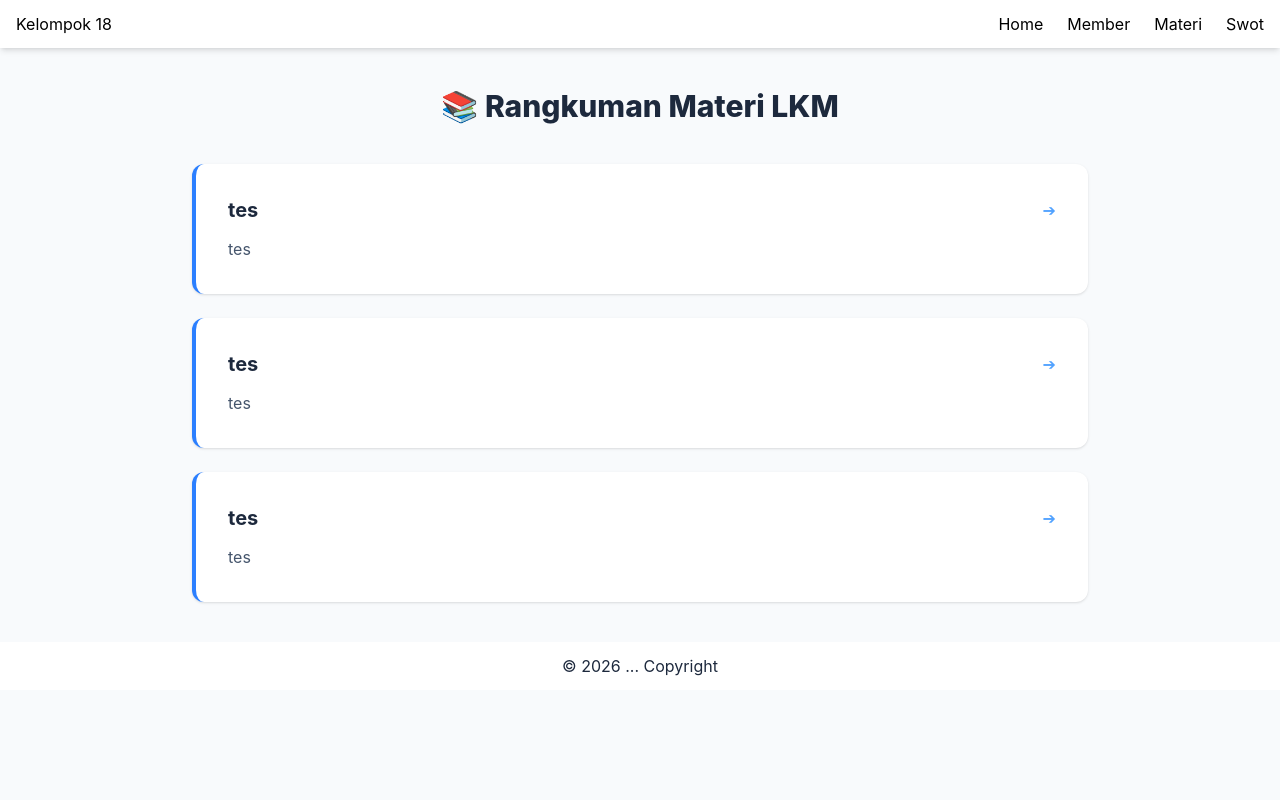
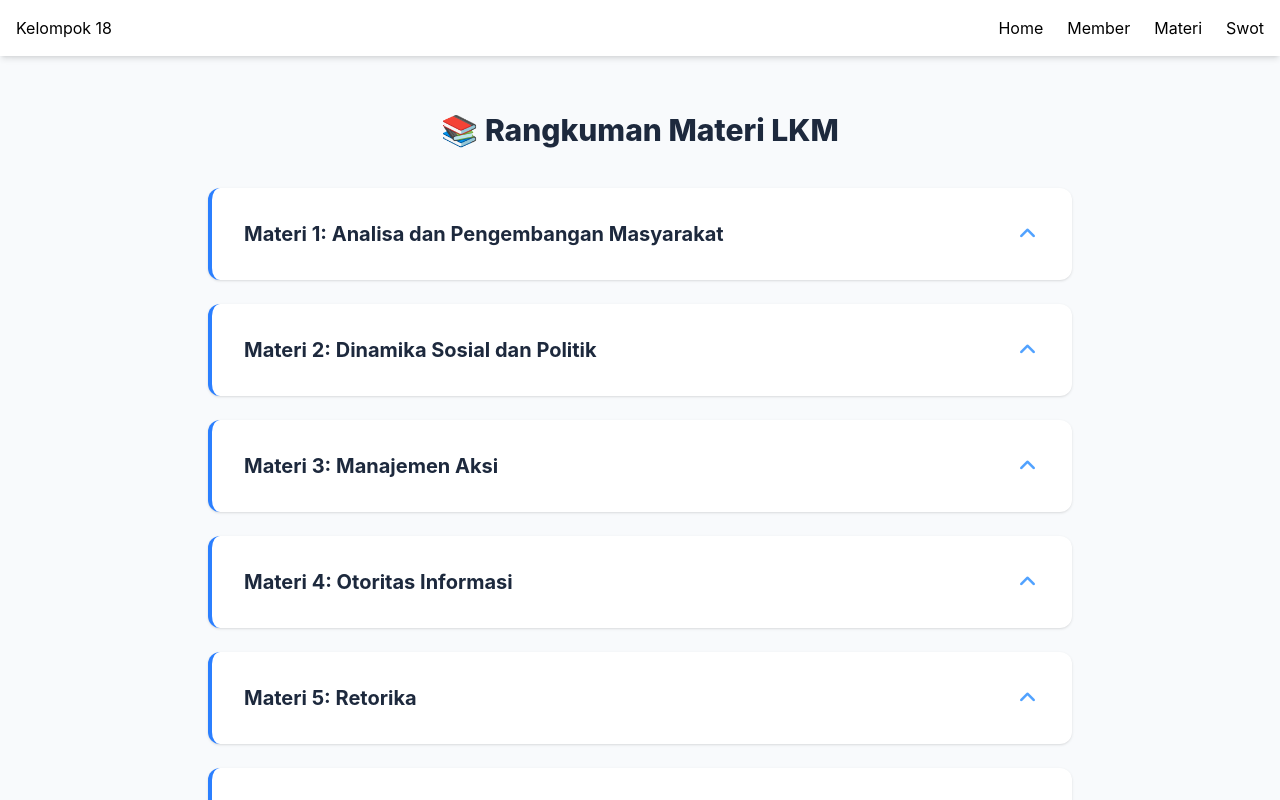
Before and after one commit to fuzi11/tugas-lkm, a React (Vite) app: page /materi in a window 1280 px wide. Shown: the top 800 px of the page. Built offline with nearby package versions, Linux system fonts and the light colour scheme.

Commit message:
update page materi

```diff
--- a/package.json
+++ b/package.json
@@ -11,6 +11,7 @@
     "tw:init": "tailwindcss init -p"
   },
   "dependencies": {
+    "@material-tailwind/react": "^2.1.10",
     "@tailwindcss/vite": "^4.2.4",
     "react": "^19.2.5",
     "react-dom": "^19.2.5",
@@ -29,5 +30,9 @@
     "postcss": "^8.5.12",
     "tailwindcss": "^4.2.4",
     "vite": "^8.0.10"
+  },
+  "overrides": {
+    "react": "$react",
+    "react-dom": "$react-dom"
   }
 }
--- a/src/components/Navbar.jsx
+++ b/src/components/Navbar.jsx
@@ -6,7 +6,7 @@ const Navbar = () => {
   const [isOpen, setIsOpen] = useState(false);
   return (
     <nav className="bg-white text-black shadow-md sticky top-0 z-50">
-      <div className="mx-auto px-4 py-3">
+      <div className="mx-auto px-4 py-4">
         <div className="flex justify-between items-center">
           <h1>Kelompok 18</h1>
           <div className="hidden md:inline space-x-6">
--- a/src/pages/Materials.jsx
+++ b/src/pages/Materials.jsx
@@ -1,24 +1,63 @@
+import React, { useState } from "react";
+
 function Materials() {
   const materials = [
     {
       id: 1,
-      title: "tes",
-      desc: "tes",
+      number: "1",
+      title: "Materi 1: Analisa dan Pengembangan Masyarakat",
+      desc: "Lorem ipsum dolor sit amet consectetur, adipisicing elit. Dignissimos temporibus cupiditate sit autem porro nemo voluptates consequatur similique, quos quo sapiente aut, perferendis pariatur vel optio reiciendis? Reiciendis, temporibus quasi!",
     },
     {
       id: 2,
-      title: "tes",
-      desc: "tes",
+      number: "2",
+      title: "Materi 2: Dinamika Sosial dan Politik",
+      desc: "Lorem ipsum dolor sit amet consectetur, adipisicing elit. Dignissimos temporibus cupiditate sit autem porro nemo voluptates consequatur similique, quos quo sapiente aut, perferendis pariatur vel optio reiciendis? Reiciendis, temporibus quasi!",
     },
     {
       id: 3,
-      title: "tes",
-      desc: "tes",
+      number: "3",
+      title: "Materi 3: Manajemen Aksi",
+      desc: "Lorem ipsum dolor sit amet consectetur, adipisicing elit. Dignissimos temporibus cupiditate sit autem porro nemo voluptates consequatur similique, quos quo sapiente aut, perferendis pariatur vel optio reiciendis? Reiciendis, temporibus quasi!",
+    },
+    {
+      id: 4,
+      number: "4",
+      title: "Materi 4: Otoritas Informasi",
+      desc: "Lorem ipsum dolor sit amet consectetur, adipisicing elit. Dignissimos temporibus cupiditate sit autem porro nemo voluptates consequatur similique, quos quo sapiente aut, perferendis pariatur vel optio reiciendis? Reiciendis, temporibus quasi!",
+    },
+    {
+      id: 5,
+      number: "5",
+      title: "Materi 5: Retorika",
+      desc: "Lorem ipsum dolor sit amet consectetur, adipisicing elit. Dignissimos temporibus cupiditate sit autem porro nemo voluptates consequatur similique, quos quo sapiente aut, perferendis pariatur vel optio reiciendis? Reiciendis, temporibus quasi!",
+    },
+    {
+      id: 6,
+      number: "6",
+      title: "Materi 6: Analisa Organisasi",
+      desc: "Lorem ipsum dolor sit amet consectetur, adipisicing elit. Dignissimos temporibus cupiditate sit autem porro nemo voluptates consequatur similique, quos quo sapiente aut, perferendis pariatur vel optio reiciendis? Reiciendis, temporibus quasi!",
+    },
+    {
+      id: 7,
+      number: "7",
+      title: "Materi 7: Pembangunan dan Pengembangan Organisasi",
+      desc: "Lorem ipsum dolor sit amet consectetur, adipisicing elit. Dignissimos temporibus cupiditate sit autem porro nemo voluptates consequatur similique, quos quo sapiente aut, perferendis pariatur vel optio reiciendis? Reiciendis, temporibus quasi!",
+    },
+    {
+      id: 8,
+      number: "8",
+      title: "Materi 8: Kekeluargaan",
+      desc: "Lorem ipsum dolor sit amet consectetur, adipisicing elit. Dignissimos temporibus cupiditate sit autem porro nemo voluptates consequatur similique, quos quo sapiente aut, perferendis pariatur vel optio reiciendis? Reiciendis, temporibus quasi!",
     },
   ];
 
+  const [open, setOpen] = useState("");
+
+  const handleOpen = (value) => setOpen(open === value ? null : value);
+
   return (
-    <div className="max-w-4xl mx-auto">
+    <div className="max-w-4xl mx-auto p-4">
       <h2 className="text-3xl font-extrabold text-center text-slate-800 mb-10">
         📚 Rangkuman Materi LKM
       </h2>
@@ -26,17 +65,37 @@ function Materials() {
         {materials.map((mat) => (
           <div
             key={mat.id}
-            className="bg-white p-6 md:p-8 rounded-xl shadow-sm border-l-4 border-blue-500 hover:shadow-lg hover:border-indigo-600 transition-all duration-300 cursor-pointer group"
+            className="bg-white p-6 md:p-8 rounded-xl shadow-sm border-l-4 border-blue-500 hover:shadow-lg transition-all duration-300 group hover:-translate-y-1"
           >
-            <div className="flex items-center justify-between">
+            <button
+              onClick={() => handleOpen(mat.number)}
+              className="w-full flex items-center justify-between text-left focus:outline-none gap-2"
+            >
               <h3 className="text-xl font-bold text-slate-800 group-hover:text-blue-600 transition-colors duration-300">
                 {mat.title}
               </h3>
-              <span className="text-blue-400 group-hover:translate-x-2 transition-transform duration-300">
-                ➔
-              </span>
+              <p
+                className={`text-blue-400 text-xl transition-transform duration-300 ${
+                  open === mat.number
+                    ? "rotate-180"
+                    : "group-hover:translate-x-2"
+                }`}
+              >
+                <i className="fa-solid fa-angle-up"></i>
+              </p>
+            </button>
+
+            <div
+              className={`grid transition-all duration-300 ease-in-out ${
+                open === mat.number
+                  ? "grid-rows-[1fr] mt-4 opacity-100"
+                  : "grid-rows-[0fr] opacity-0"
+              }`}
+            >
+              <div className="overflow-hidden">
+                <p className="text-slate-600 leading-relaxed">{mat.desc}</p>
+              </div>
             </div>
-            <p className="text-slate-600 mt-3 leading-relaxed">{mat.desc}</p>
           </div>
         ))}
       </div>
```
Also changed, not shown: 1 other file (tests, documents, lock files or other folders).
